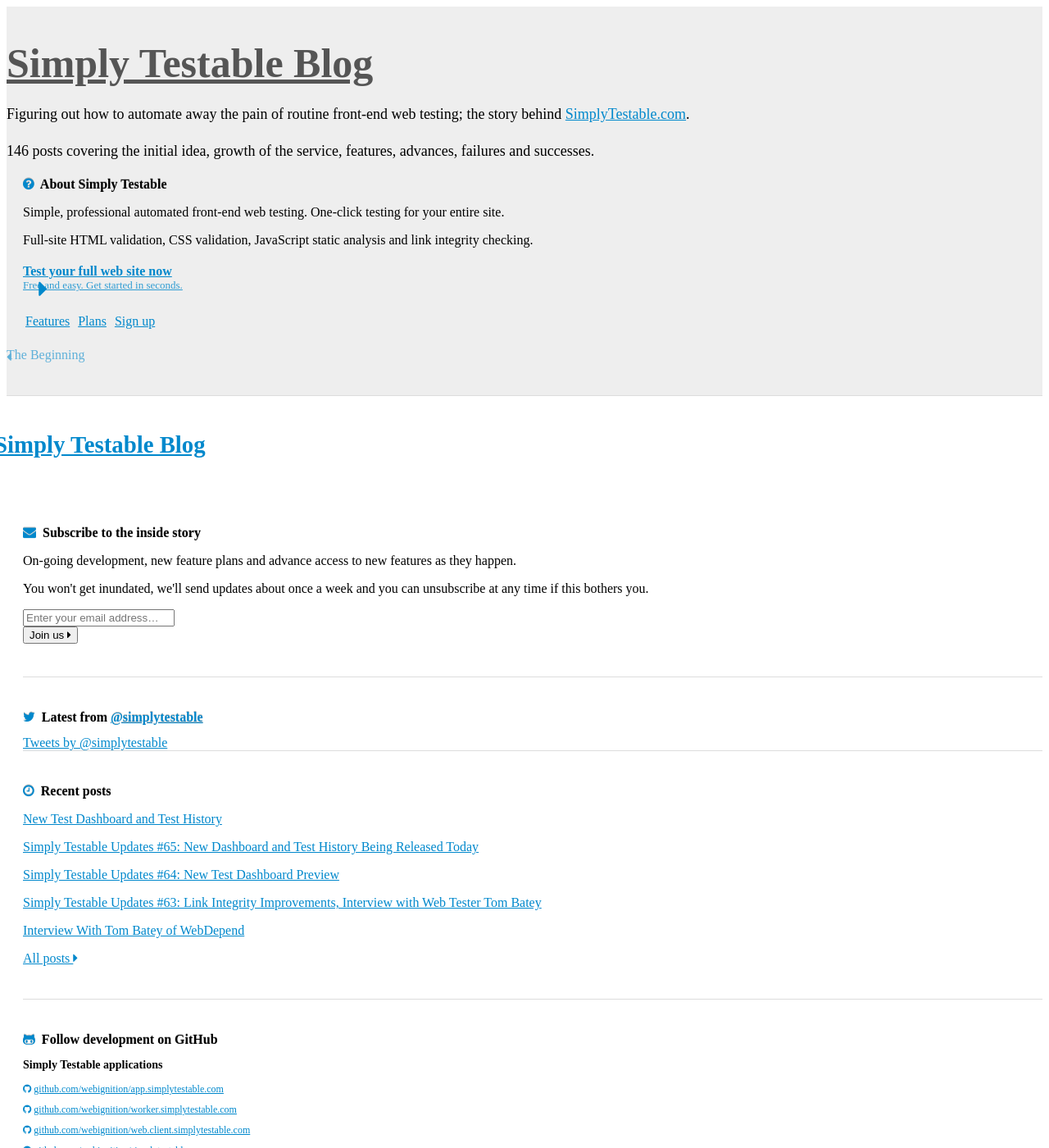
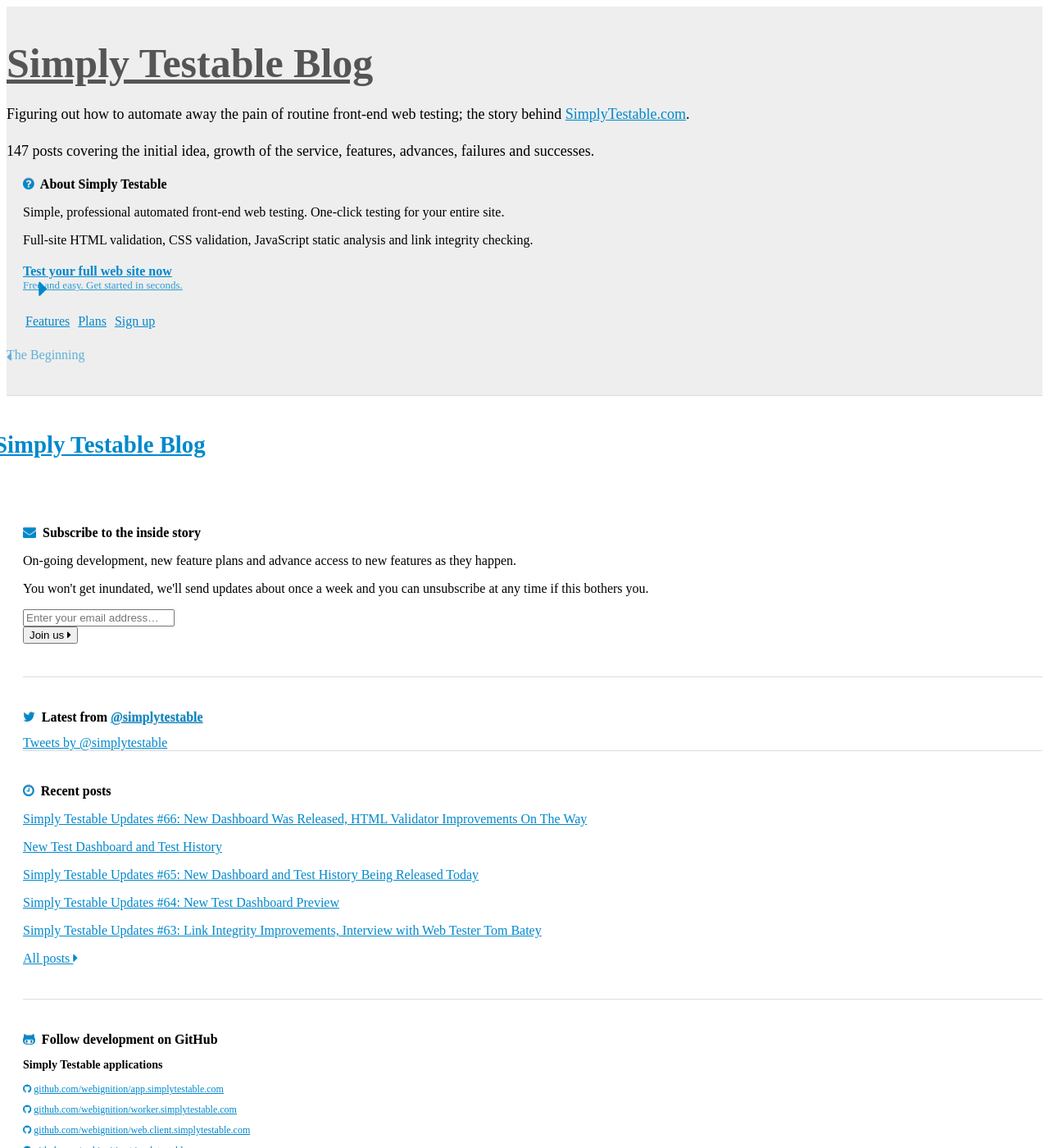
Before and after one commit to webignition/blog.simplytestable.com, a Jekyll site: the page built from index.html, in a window 1280 px wide and 1400 px high. Shown: the whole window at 82% size. Built offline with Jekyll 4.4.1, drawn with Linux system fonts in a browser that asks for light colours; nearby versions of some CDN libraries; comment, search, counter and statistics services are not loaded; a style sheet for code colours, icons or effects is not loaded.

Commit message:
66th newsletter notification

```diff
--- /dev/null
+++ b/_posts/2013-11-20-simply-testable-updates-66.html
@@ -0,0 +1,15 @@
+---
+layout: newsletter
+title: "Simply Testable Updates #66: New Dashboard Was Released, HTML Validator Improvements On The Way"
+author:
+    name: Jon Cram
+    url: http://webignition.net
+continue_reading: false
+newsletter:
+    issue_number: 66th
+    url: http://us5.campaign-archive1.com/?u=ac75e33d993d2b502e333ddd0&id=b86617214e
+    highlights:
+        - New Test Dashboard Went Live
+        - HTML Validator Improvements On The Way
+    closing_sentence: Expect the next newsletter a week from now on November 27.
+---
--- a/archive/index.html
+++ b/archive/index.html
@@ -6,6 +6,28 @@ is_archive: true
 <ol class="archive">
 
 
+    <li value="147">
+        <h2><a href="/simply-testable-updates-66/">Simply Testable Updates #66: New Dashboard Was Released, HTML Validator Improvements On The Way </a></h2>
+        <p class="post-date">November 20, 2013</p>
+
+
+
+
+
+
+
+
+
+    <p>
+        Our <a href="http://us5.campaign-archive1.com/?u=ac75e33d993d2b502e333ddd0&id=b86617214e">66th updates newsletter</a> went out today.
+    </p>
+
+
+
+
+    </li>
+
+
     <li value="146">
         <h2><a href="/new-test-dashboard-and-test-history/">New Test Dashboard and Test History </a></h2>
         <p class="post-date">November 14, 2013</p>
```
Also changed, not shown: sitemap.xml (+8 -4 lines), 1 other file.
